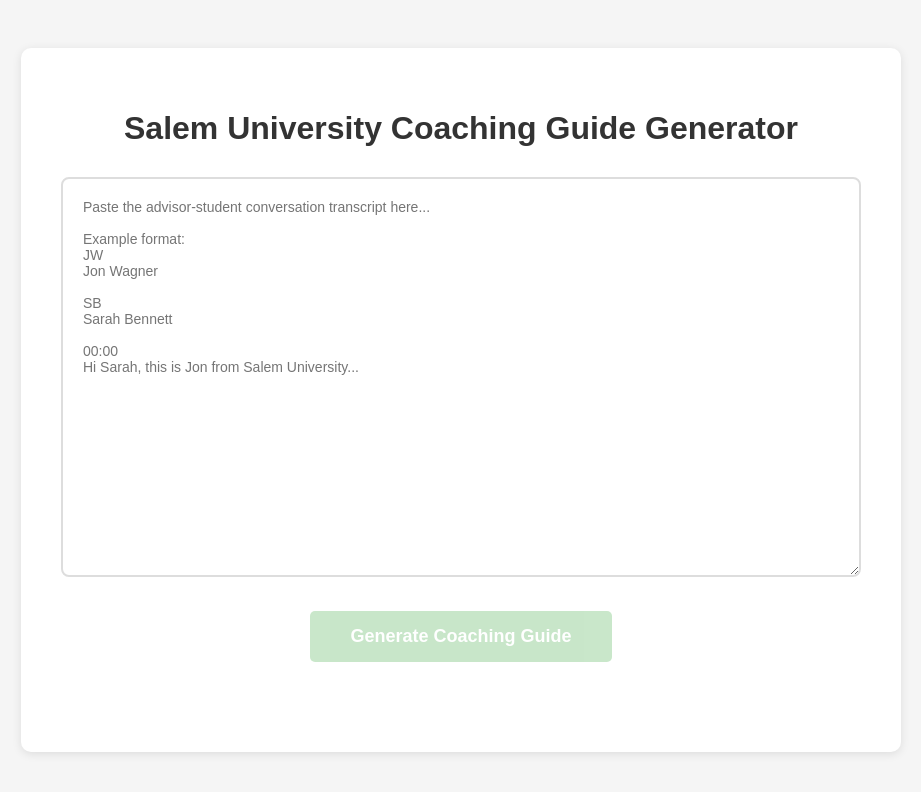
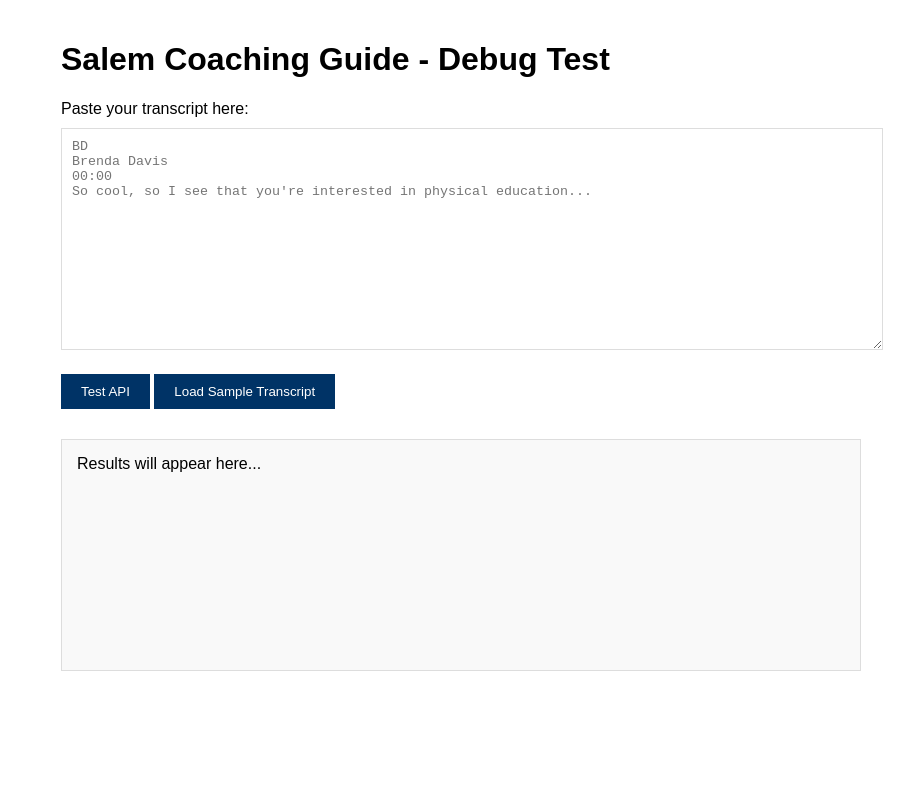
Before and after one commit to Philly44/salem-coaching-guide, a website: page index.html in a window 1280 px wide. Shown: the whole page, without its empty margins (179-1100 px from the left). Drawn offline with Linux system fonts and the light colour scheme.

Commit message:
Update index.html

```diff
--- a/index.html
+++ b/index.html
@@ -1,286 +1,197 @@
 <!DOCTYPE html>
-<html lang="en">
+<html>
 <head>
-    <meta charset="UTF-8">
-    <meta name="viewport" content="width=device-width, initial-scale=1.0">
-    <title>Salem University Coaching Guide Generator</title>
+    <title>Salem Coaching Guide - Debug Test</title>
     <style>
         body {
-            margin: 0;
-            padding: 0;
-            background-color: #f5f5f5;
             font-family: Arial, sans-serif;
-            display: flex;
-            justify-content: center;
-            align-items: center;
-            min-height: 100vh;
+            max-width: 800px;
+            margin: 0 auto;
+            padding: 20px;
         }
 
-        .container {
-            background: white;
-            padding: 40px;
-            border-radius: 10px;
-            box-shadow: 0 2px 10px rgba(0,0,0,0.1);
-            max-width: 800px;
-            width: 90%;
+        #transcript {
+            width: 100%;
+            height: 200px;
+            margin: 10px 0;
+            padding: 10px;
+            border: 1px solid #ddd;
         }
 
-        h1 {
-            color: #333;
-            text-align: center;
-            margin-bottom: 30px;
+        button {
+            background: #003366;
+            color: white;
+            padding: 10px 20px;
+            border: none;
+            cursor: pointer;
+            margin: 10px 0;
         }
 
-        .input-box {
-            width: 100%;
-            height: 400px;
-            padding: 20px;
-            border: 2px solid #ddd;
-            border-radius: 8px;
-            font-size: 14px;
-            font-family: Arial, sans-serif;
-            resize: vertical;
-            box-sizing: border-box;
+        button:hover {
+            background: #004080;
         }
 
-        .input-box:focus {
-            outline: none;
-            border-color: #4CAF50;
+        button:disabled {
+            background: #ccc;
+            cursor: not-allowed;
         }
 
-        .button-container {
-            margin-top: 30px;
-            display: flex;
-            justify-content: center;
-            align-items: center;
-            flex-direction: column;
+        #result {
+            margin-top: 20px;
+            padding: 15px;
+            border: 1px solid #ddd;
+            background: #f9f9f9;
+            min-height: 200px;
         }
 
-        .process-button {
-            padding: 15px 40px;
-            background-color: #4CAF50;
-            color: white;
-            border: none;
-            border-radius: 5px;
-            font-size: 18px;
-            font-weight: bold;
-            cursor: not-allowed;
-            transition: all 0.3s ease;
-            opacity: 0.3;
-            display: flex;
-            align-items: center;
-            gap: 10px;
+        .error {
+            color: red;
+            background: #ffe6e6;
+            border: 1px solid #ff9999;
         }
 
-        .process-button.active {
-            opacity: 1;
-            cursor: pointer;
+        .success {
+            color: green;
+            background: #e6ffe6;
+            border: 1px solid #99ff99;
         }
 
-        .process-button.active:hover {
-            background-color: #45a049;
-            transform: scale(1.05);
-        }
-
-        .process-button.processing {
-            background-color: #FFA500;
-            cursor: wait;
-        }
-
-        .spinner {
-            display: none;
-            width: 20px;
-            height: 20px;
-            border: 3px solid #ffffff;
-            border-top: 3px solid transparent;
-            border-radius: 50%;
-            animation: spin 1s linear infinite;
-        }
-
-        .process-button.processing .spinner {
-            display: inline-block;
-        }
-
-        @keyframes spin {
-            0% { transform: rotate(0deg); }
-            100% { transform: rotate(360deg); }
-        }
-
-        .status-message {
-            margin-top: 20px;
-            font-size: 16px;
-            color: #666;
-            text-align: center;
-            min-height: 30px;
-        }
-
-        .status-message.error {
-            color: #d32f2f;
-        }
-
-        .status-message.success {
-            color: #388e3c;
+        pre {
+            white-space: pre-wrap;
+            font-size: 12px;
         }
     </style>
 </head>
 <body>
-    <div class="container">
-        <h1>Salem University Coaching Guide Generator</h1>
-        <textarea
-            class="input-box"
-            id="transcriptInput"
-            placeholder="Paste the advisor-student conversation transcript here...
+    <h1>Salem Coaching Guide - Debug Test</h1>
 
-Example format:
-JW
-Jon Wagner
-
-SB
-Sarah Bennett
-
+    <div>
+        <label for="transcript">Paste your transcript here:</label>
+        <textarea id="transcript" placeholder="BD
+Brenda Davis
 00:00
-Hi Sarah, this is Jon from Salem University..."
-        ></textarea>
-
-        <div class="button-container">
-            <button class="process-button" id="processButton">
-                <span class="spinner"></span>
-                <span class="button-text">Generate Coaching Guide</span>
-            </button>
-            <div class="status-message" id="statusMessage"></div>
-        </div>
+So cool, so I see that you're interested in physical education..."></textarea>
     </div>
 
+    <button onclick="testAPI()" id="testBtn">Test API</button>
+    <button onclick="loadSampleTranscript()">Load Sample Transcript</button>
+
+    <div id="result">Results will appear here...</div>
+
     <script>
-        // Define all functions in the global scope
+        function loadSampleTranscript() {
+            document.getElementById('transcript').value = `BD
+Brenda Davis
+00:00
+So cool, so I see that you're interested in physical education.
 
-        // Function to check input and enable/disable button
-        function checkInput() {
-            const input = document.getElementById('transcriptInput');
-            const button = document.getElementById('processButton');
+DB
+David Butte
+00:03
+Yeah.
 
-            if (input.value.trim()) {
-                button.classList.add('active');
-            } else {
-                button.classList.remove('active');
-            }
+BD
+Brenda Davis
+00:04
+And I just wanted to find out a little bit more about you and your interest in that area and, and kind of where you see yourself going.
+
+DB
+David Butte
+00:13
+Well, I just got my associates degree a couple weeks ago and yeah, I just, I don't know how I'm just coaching this. It just clicked. I just wanted to start doing it.
+
+BD
+Brenda Davis
+16:47
+Yeah, I can do the next steps for you, I'll, I'll put all that down and that, and then I also get.`;
         }
 
-        // Main function to generate PDF
-        async function generatePDF() {
-            const input = document.getElementById('transcriptInput');
-            const button = document.getElementById('processButton');
-            const statusMessage = document.getElementById('statusMessage');
+        async function testAPI() {
+            const transcript = document.getElementById('transcript').value;
+            const resultDiv = document.getElementById('result');
+            const testBtn = document.getElementById('testBtn');
 
-            if (!input.value.trim() || button.classList.contains('processing')) return;
+            if (!transcript.trim()) {
+                resultDiv.innerHTML = '<div class="error">Please enter a transcript first.</div>';
+                return;
+            }
 
-            button.classList.add('processing');
-            button.disabled = true;
-            button.innerHTML = '<span class="spinner"></span><span>Generating Guide...</span>';
-            statusMessage.textContent = 'Processing transcript with AI...';
-            statusMessage.className = 'status-message';
+            testBtn.disabled = true;
+            testBtn.textContent = 'Testing...';
+            resultDiv.innerHTML = '<div>Making API call...</div>';
 
             try {
+                console.log('Making request to /api/generate-pdf');
+                console.log('Transcript length:', transcript.length);
+
                 const response = await fetch('/api/generate-pdf', {
                     method: 'POST',
                     headers: {
                         'Content-Type': 'application/json',
                     },
-                    body: JSON.stringify({
-                        transcript: input.value.trim()
-                    })
+                    body: JSON.stringify({ transcript })
                 });
 
-                const data = await response.json();
+                console.log('Response status:', response.status);
+                console.log('Response headers:', Object.fromEntries(response.headers.entries()));
 
-                if (response.ok && data.html) {
-                    // Try to open new window
-                    const newWindow = window.open('', '_blank');
+                // Get raw response text first
+                const responseText = await response.text();
+                console.log('Raw response (first 500 chars):', responseText.substring(0, 500));
 
-                    if (newWindow) {
-                        // Popup was allowed
-                        newWindow.document.write(data.html);
-                        newWindow.document.close();
+                // Try to parse as JSON
+                let data;
+                try {
+                    data = JSON.parse(responseText);
+                    console.log('Successfully parsed JSON');
+                } catch (parseError) {
+                    console.error('JSON parse failed:', parseError);
+                    resultDiv.innerHTML = `
+                        <div class="error">
+                            <h3>JSON Parse Error</h3>
+                            <p><strong>Parse Error:</strong> ${parseError.message}</p>
+                            <p><strong>Response Status:</strong> ${response.status}</p>
+                            <h4>Raw Response:</h4>
+                            <pre>${responseText}</pre>
+                        </div>
+                    `;
+                    return;
+                }
 
-                        // Add print button after a short delay
-                        setTimeout(() => {
-                            if (newWindow.document.body) {
-                                newWindow.document.body.insertAdjacentHTML('afterbegin', `
-                                    <div style="position: fixed; top: 10px; right: 10px; z-index: 1000;">
-                                        <button onclick="window.print()" style="
-                                            background: #4CAF50;
-                                            color: white;
-                                            border: none;
-                                            padding: 10px 20px;
-                                            border-radius: 5px;
-                                            cursor: pointer;
-                                            font-size: 16px;
-                                        ">Save as PDF</button>
-                                    </div>
-                                `);
-                            }
-                        }, 100);
-
-                        statusMessage.textContent = 'Guide generated! Check the new window and click "Save as PDF" to download.';
-                        statusMessage.className = 'status-message success';
-                    } else {
-                        // Popup was blocked - download instead
-                        const blob = new Blob([data.html], { type: 'text/html' });
-                        const url = window.URL.createObjectURL(blob);
-                        const a = document.createElement('a');
-                        a.href = url;
-                        a.download = 'salem-coaching-guide.html';
-                        a.click();
-                        window.URL.revokeObjectURL(url);
-
-                        statusMessage.textContent = 'Guide generated! File downloaded - open it and print to PDF.';
-                        statusMessage.className = 'status-message success';
-                    }
+                if (data.success) {
+                    resultDiv.innerHTML = `
+                        <div class="success">
+                            <h3>✅ Success!</h3>
+                            <p><strong>Generated Length:</strong> ${data.debug?.responseLength || 'unknown'}</p>
+                            <p><strong>Timestamp:</strong> ${data.debug?.timestamp || 'unknown'}</p>
+                            ${data.content ? '<h4>Generated Content:</h4>' + data.content : ''}
+                        </div>
+                    `;
                 } else {
-                    throw new Error(data.error || 'Generation failed');
+                    resultDiv.innerHTML = `
+                        <div class="error">
+                            <h3>❌ API Error</h3>
+                            <p><strong>Error:</strong> ${data.error || 'Unknown error'}</p>
+                            <p><strong>Details:</strong> ${data.details || 'No details'}</p>
+                            <h4>Debug Info:</h4>
+                            <pre>${JSON.stringify(data.debug || {}, null, 2)}</pre>
+                        </div>
+                    `;
                 }
 
             } catch (error) {
-                console.error('Error:', error);
-                statusMessage.textContent = 'Error: ' + error.message;
-                statusMessage.className = 'status-message error';
+                console.error('Fetch error:', error);
+                resultDiv.innerHTML = `
+                    <div class="error">
+                        <h3>❌ Network Error</h3>
+                        <p><strong>Error:</strong> ${error.message}</p>
+                        <p>Check browser console for more details.</p>
+                    </div>
+                `;
             } finally {
-                button.classList.remove('processing');
-                button.disabled = false;
-                button.innerHTML = '<span class="button-text">Generate Coaching Guide</span>';
+                testBtn.disabled = false;
+                testBtn.textContent = 'Test API';
             }
-        }
-
-        // Initialize when page loads
-        function initialize() {
-            const input = document.getElementById('transcriptInput');
-            const button = document.getElementById('processButton');
-
-            // Add event listeners
-            input.addEventListener('input', checkInput);
-            input.addEventListener('paste', function() {
-                setTimeout(checkInput, 10);
-            });
-
-            button.addEventListener('click', function() {
-                if (button.classList.contains('active')) {
-                    generatePDF();
-                }
-            });
-
-            // Check initial state
-            checkInput();
-        }
-
-        // Make sure functions are globally accessible
-        window.checkInput = checkInput;
-        window.generatePDF = generatePDF;
-
-        // Initialize when DOM is ready
-        if (document.readyState === 'loading') {
-            document.addEventListener('DOMContentLoaded', initialize);
-        } else {
-            initialize();
         }
     </script>
 </body>
```
